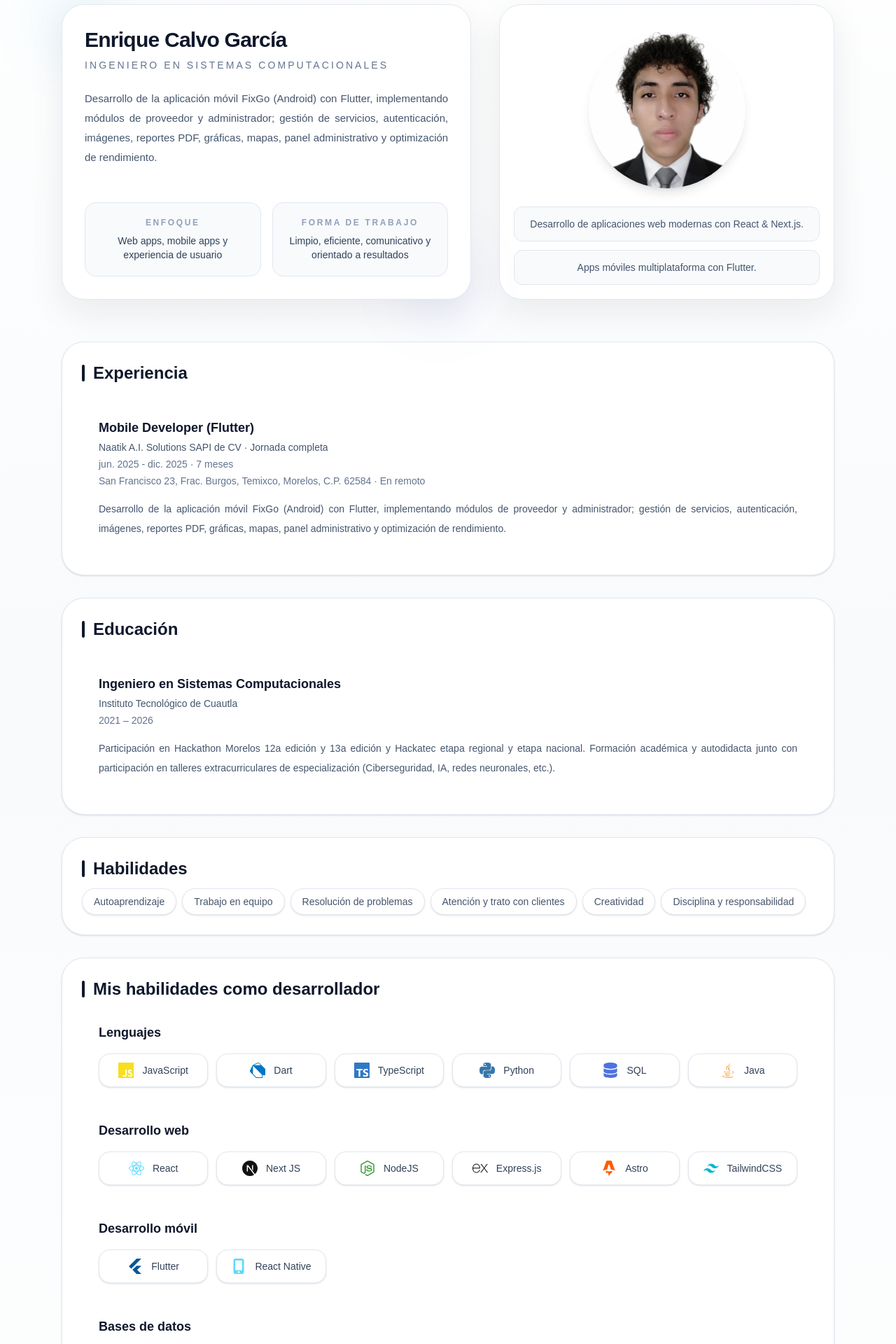
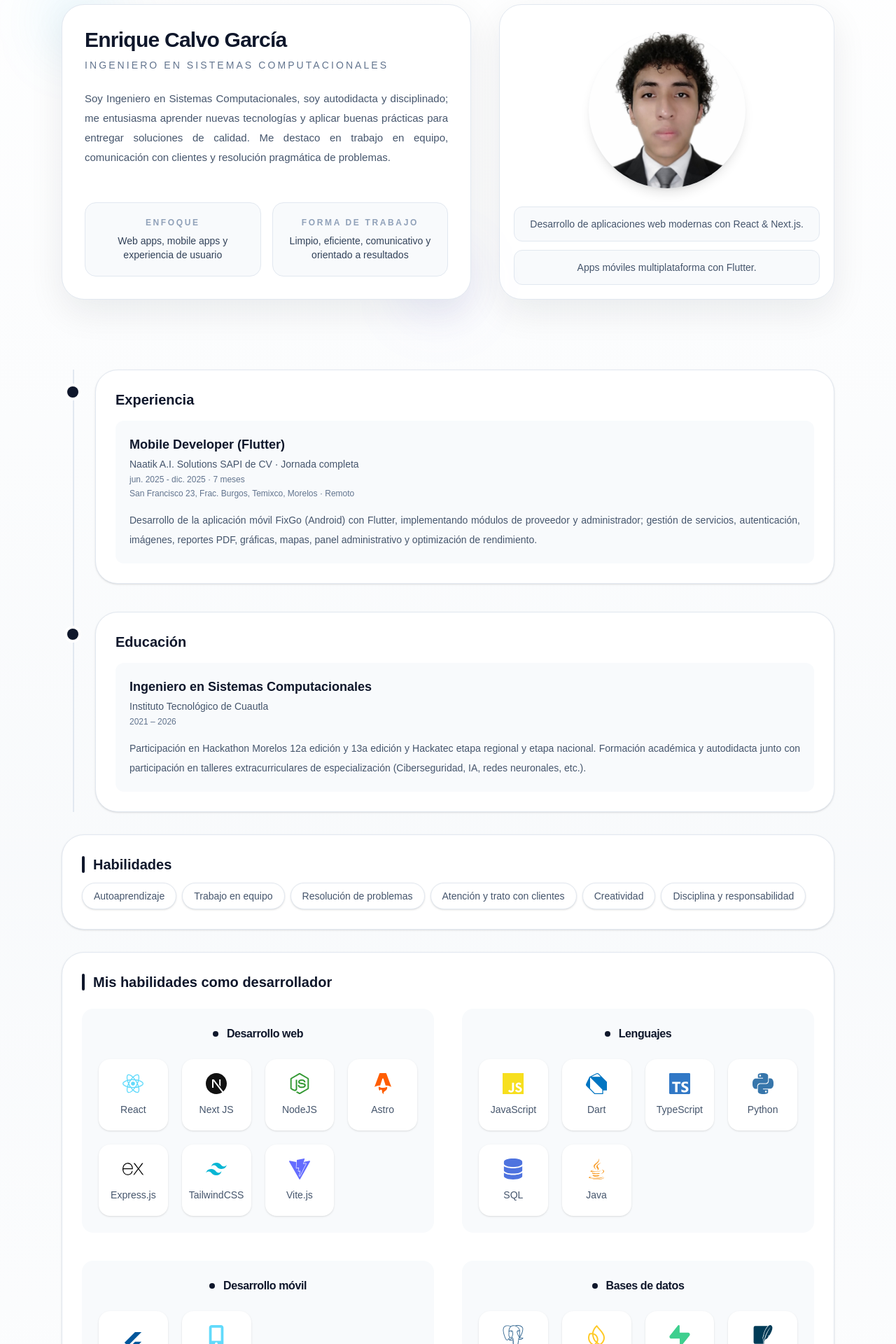
Before and after one commit to KingCalvo/portafolio, a Next.js app: page /about in a window 1280 px wide. Shown: the part 380-2300 px from the top of the page at 70% size. Built offline with nearby package versions, Linux system fonts and the light colour scheme.

Commit message:
About me completo, mejoras en el home y services

```diff
--- a/app/Home/home.tsx
+++ b/app/Home/home.tsx
@@ -216,9 +216,6 @@ export default function Hero() {
       <div className="bg-gradient-to-b from-white via-slate-50 to-white py-24">
         <div className="mx-auto max-w-6xl px-6">
           <div className="text-center">
-            <span className="inline-flex items-center rounded-full border border-slate-200 bg-white px-4 py-1 text-xs font-semibold uppercase tracking-[0.25em] text-slate-500 shadow-sm">
-              About me
-            </span>
             <h2 className="mt-5 text-4xl font-semibold tracking-tight sm:text-5xl transition duration-300 hover:-translate-y-1">
               Acerca de <span className="animate-pulse">mí</span>
             </h2>
@@ -243,11 +240,11 @@ export default function Hero() {
                   </p>
 
                   <p className="mt-6 text-sm leading-7 text-slate-600 sm:text-[15px] text-justify">
-                    Desarrollo de la aplicación móvil FixGo (Android) con
-                    Flutter, implementando módulos de proveedor y administrador;
-                    gestión de servicios, autenticación, imágenes, reportes PDF,
-                    gráficas, mapas, panel administrativo y optimización de
-                    rendimiento.
+                    Soy Ingeniero en Sistemas Computacionales, soy autodidacta y
+                    disciplinado; me entusiasma aprender nuevas tecnologías y
+                    aplicar buenas prácticas para entregar soluciones de
+                    calidad. Me destaco en trabajo en equipo, comunicación con
+                    clientes y resolución pragmática de problemas.
                   </p>
                 </div>
 
@@ -308,23 +305,20 @@ export default function Hero() {
           </div>
 
           {/* Experiencia */}
-          <div className="mt-19">
+          <div className="mt-10 space-y-8 pt-8">
             <h4 className="text-2xl font-semibold text-center">
               Experiencia profesional
             </h4>
+            <div className="rounded-[2rem] border border-slate-200 bg-white p-7 shadow-sm transition duration-300 hover:-translate-y-1 hover:shadow-md">
+              <div className="flex items-center gap-3">
+                <span className="h-6 w-1 rounded-full bg-slate-900" />
+                <h4 className="text-2xl font-semibold">Experiencia</h4>
+              </div>
 
-            <div className="mt-10 space-y-6">
-              <div className="group rounded-2xl border border-slate-200 bg-white p-6 shadow-sm hover:shadow-md transition">
-                <div className="flex items-center justify-between flex-wrap gap-2">
-                  <p className="text-lg font-semibold">
-                    Mobile Developer (Flutter)
-                  </p>
-
-                  <span className="text-xs bg-slate-100 px-3 py-1 rounded-full text-slate-600">
-                    2025
-                  </span>
-                </div>
-
+              <div className="mt-6 rounded-2xl bg-mist-50 p-6">
+                <p className="text-lg font-semibold text-slate-900">
+                  Mobile Developer (Flutter)
+                </p>
                 <p className="mt-1 text-sm font-medium text-slate-600">
                   Naatik A.I. Solutions SAPI de CV · Jornada completa
                 </p>
--- a/app/about/aboutme.tsx
+++ b/app/about/aboutme.tsx
@@ -65,9 +65,10 @@ const techGroups: TechGroup[] = [
       { name: "React", Icon: SiReact, color: "#61DAFB" },
       { name: "Next JS", Icon: SiNextdotjs, color: "#111111" },
       { name: "NodeJS", Icon: SiNodedotjs, color: "#339933" },
+      { name: "Astro", Icon: SiAstro, color: "#FF5D01" },
       { name: "Express.js", Icon: SiExpress, color: "#000000" },
-      { name: "Astro", Icon: SiAstro, color: "#FF5D01" },
       { name: "TailwindCSS", Icon: SiTailwindcss, color: "#06B6D4" },
+      { name: "Vite.js", Icon: SiVite, color: "#646CFF" },
     ],
   },
   {
@@ -80,9 +81,9 @@ const techGroups: TechGroup[] = [
   {
     title: "Bases de datos",
     items: [
+      { name: "Postgres", Icon: SiPostgresql, color: "#336791" },
       { name: "Firebase", Icon: SiFirebase, color: "#FFCA28" },
       { name: "Supabase", Icon: SiSupabase, color: "#3ECF8E" },
-      { name: "Postgres", Icon: SiPostgresql, color: "#336791" },
       { name: "SQLite", Icon: SiSqlite, color: "#003B57" },
       { name: "Redis", Icon: SiRedis, color: "#DC382D" },
       { name: "MongoDB", Icon: SiMongodb, color: "#47A248" },
@@ -96,12 +97,11 @@ const techGroups: TechGroup[] = [
       { name: "Trello", Icon: SiTrello, color: "#0052CC" },
       { name: "Git", Icon: SiGit, color: "#F05032" },
       { name: "GitHub", Icon: SiGithub, color: "#181717" },
+      { name: "Google Cloud", Icon: SiGooglecloud, color: "#4285F4" },
       { name: "npm", Icon: SiNpm, color: "#CB3837" },
+      { name: "pnpm", Icon: SiPnpm, color: "#F69220" },
       { name: "VS Code", Icon: VscVscode, color: "#007ACC" },
-      { name: "pnpm", Icon: SiPnpm, color: "#F69220" },
-      { name: "Vite.js", Icon: SiVite, color: "#646CFF" },
       { name: "Cursor", Icon: FaCode, color: "#111111" },
-      { name: "Google Cloud", Icon: SiGooglecloud, color: "#4285F4" },
     ],
   },
 ];
@@ -111,25 +111,30 @@ function TechChip({ item }: { item: TechItem }) {
 
   return (
     <div
-      className="group relative flex items-center justify-center gap-3 rounded-2xl border border-slate-200 bg-white px-4 py-3 shadow-sm transition duration-300 hover:-translate-y-1 hover:border-[var(--tech-color)]"
+      className="group relative flex flex-col items-center justify-center rounded-2xl bg-white px-5 py-5 shadow-sm transition duration-300 hover:-translate-y-1 hover:shadow-md"
       style={
         {
           "--tech-color": color,
         } as CSSProperties
       }
     >
+      {/* Icono */}
       <Icon
-        size={22}
+        size={30}
         style={{ color }}
         className="transition duration-300 group-hover:scale-110"
       />
 
-      <span className="text-sm font-medium text-slate-700">{item.name}</span>
+      {/* Texto */}
+      <span className="mt-3 text-sm font-medium text-slate-600 text-center">
+        {item.name}
+      </span>
 
+      {/* Glow */}
       <div
         className="pointer-events-none absolute inset-0 rounded-2xl opacity-0 transition duration-300 group-hover:opacity-100"
         style={{
-          boxShadow: `0 0 18px var(--tech-color)`,
+          boxShadow: `0 0 22px var(--tech-color)`,
         }}
       />
     </div>
@@ -138,9 +143,17 @@ function TechChip({ item }: { item: TechItem }) {
 
 function TechGroupCard({ group }: { group: TechGroup }) {
   return (
-    <div className="rounded-2xl bg-white p-6 backdrop-blur-sm ">
-      <h5 className="text-lg font-semibold text-slate-900 ">{group.title}</h5>
-      <div className="mt-4 grid gap-3 sm:grid-cols-2 xl:grid-cols-6">
+    <div className="p-6">
+      {/* Header */}
+      <div className="flex items-center gap-3 justify-center">
+        <div className="h-2 w-2 rounded-full bg-slate-900" />
+        <h5 className="text-base font-semibold text-slate-900 tracking-tight">
+          {group.title}
+        </h5>
+      </div>
+
+      {/* Chips */}
+      <div className="mt-6 grid gap-5 grid-cols-3 sm:grid-cols-4">
         {group.items.map((item) => (
           <TechChip key={item.name} item={item} />
         ))}
@@ -197,10 +210,11 @@ export default function About() {
                 </p>
 
                 <p className="mt-6 text-sm leading-7 text-slate-600 sm:text-[15px] text-justify">
-                  Desarrollo de la aplicación móvil FixGo (Android) con Flutter,
-                  implementando módulos de proveedor y administrador; gestión de
-                  servicios, autenticación, imágenes, reportes PDF, gráficas,
-                  mapas, panel administrativo y optimización de rendimiento.
+                  Soy Ingeniero en Sistemas Computacionales, soy autodidacta y
+                  disciplinado; me entusiasma aprender nuevas tecnologías y
+                  aplicar buenas prácticas para entregar soluciones de calidad.
+                  Me destaco en trabajo en equipo, comunicación con clientes y
+                  resolución pragmática de problemas.
                 </p>
               </div>
 
@@ -260,66 +274,82 @@ export default function About() {
         </div>
 
         <div className="mt-7 space-y-8 pt-8">
+          <div className="mt-10">
+            <div className="relative">
+              {/* Línea */}
+              <div className="absolute left-4 top-0 h-full w-[2px] bg-slate-200" />
+
               {/* Experiencia */}
-          <div className="rounded-[2rem] border border-slate-200 bg-white p-7 shadow-sm transition duration-300 hover:-translate-y-1 hover:shadow-md">
-            <div className="flex items-center gap-3">
-              <span className="h-6 w-1 rounded-full bg-slate-900" />
-              <h4 className="text-2xl font-semibold">Experiencia</h4>
-            </div>
+              <div className="relative pl-12 mb-10">
+                <div className="absolute left-4 top-6 -translate-x-1/2 h-4 w-4 rounded-full bg-slate-900 ring-4 ring-white" />
 
-            <div className="mt-6 rounded-2xl bg-mist-50 p-6">
+                <div className="rounded-[2rem] border border-slate-200 bg-white p-7 shadow-sm">
+                  <h4 className="text-xl font-semibold">Experiencia</h4>
+
+                  <div className="mt-4 rounded-xl bg-slate-50 p-5">
                     <p className="text-lg font-semibold text-slate-900">
                       Mobile Developer (Flutter)
                     </p>
+
                     <p className="mt-1 text-sm font-medium text-slate-600">
                       Naatik A.I. Solutions SAPI de CV · Jornada completa
                     </p>
-              <p className="mt-1 text-sm text-slate-500">
+
+                    <p className="mt-1 text-xs text-slate-500">
                       jun. 2025 - dic. 2025 · 7 meses
                     </p>
-              <p className="mt-1 text-sm text-slate-500">
-                San Francisco 23, Frac. Burgos, Temixco, Morelos, C.P. 62584 ·
-                En remoto
+
+                    <p className="mt-1 text-xs text-slate-500">
+                      San Francisco 23, Frac. Burgos, Temixco, Morelos · Remoto
                     </p>
+
                     <p className="mt-4 text-sm leading-7 text-slate-600 text-justify">
-                Desarrollo de la aplicación móvil FixGo (Android) con Flutter,
-                implementando módulos de proveedor y administrador; gestión de
-                servicios, autenticación, imágenes, reportes PDF, gráficas,
-                mapas, panel administrativo y optimización de rendimiento.
+                      Desarrollo de la aplicación móvil FixGo (Android) con
+                      Flutter, implementando módulos de proveedor y
+                      administrador; gestión de servicios, autenticación,
+                      imágenes, reportes PDF, gráficas, mapas, panel
+                      administrativo y optimización de rendimiento.
                     </p>
+                  </div>
                 </div>
               </div>
 
               {/* Educación */}
-          <div className="rounded-[2rem] border border-slate-200 bg-white p-7 shadow-sm transition duration-300 hover:-translate-y-1 hover:shadow-md">
-            <div className="flex items-center gap-3">
-              <span className="h-6 w-1 rounded-full bg-slate-900" />
-              <h4 className="text-2xl font-semibold">Educación</h4>
-            </div>
+              <div className="relative pl-12">
+                <div className="absolute left-4 top-6 -translate-x-1/2 h-4 w-4 rounded-full bg-slate-900 ring-4 ring-white" />
 
-            <div className="mt-6 rounded-2xl bg-mist-50 p-6">
+                <div className="rounded-[2rem] border border-slate-200 bg-white p-7 shadow-sm">
+                  <h4 className="text-xl font-semibold">Educación</h4>
+
+                  <div className="mt-4 rounded-xl bg-slate-50 p-5">
                     <p className="text-lg font-semibold text-slate-900">
                       Ingeniero en Sistemas Computacionales
                     </p>
+
                     <p className="mt-1 text-sm text-slate-600">
                       Instituto Tecnológico de Cuautla
                     </p>
-              <p className="mt-1 text-sm text-slate-500">2021 – 2026</p>
+
+                    <p className="mt-1 text-xs text-slate-500">2021 – 2026</p>
+
                     <p className="mt-4 text-sm leading-7 text-slate-600 text-justify">
-                Participación en Hackathon Morelos 12a edición y 13a edición y
-                Hackatec etapa regional y etapa nacional. Formación académica y
-                autodidacta junto con participación en talleres
-                extracurriculares de especialización (Ciberseguridad, IA, redes
-                neuronales, etc.).
+                      Participación en Hackathon Morelos 12a edición y 13a
+                      edición y Hackatec etapa regional y etapa nacional.
+                      Formación académica y autodidacta junto con participación
+                      en talleres extracurriculares de especialización
+                      (Ciberseguridad, IA, redes neuronales, etc.).
                     </p>
+                  </div>
+                </div>
+              </div>
             </div>
           </div>
 
           {/* Habilidades */}
-          <div className="rounded-[2rem] border border-slate-200 bg-white p-7 shadow-sm transition duration-300 hover:-translate-y-1 hover:shadow-md">
+          <div className="rounded-[2rem] border border-slate-200 bg-white p-7 shadow-sm">
             <div className="flex items-center gap-3">
               <span className="h-6 w-1 rounded-full bg-slate-900" />
-              <h4 className="text-2xl font-semibold">Habilidades</h4>
+              <h4 className="text-xl font-semibold">Habilidades</h4>
             </div>
 
             <div className="mt-3 flex flex-wrap gap-2">
@@ -335,18 +365,43 @@ export default function About() {
           </div>
 
           {/* Habilidades como desarrollador */}
-          <div className="rounded-[2rem] border border-slate-200 bg-white p-7 shadow-sm transition duration-300 hover:-translate-y-1 hover:shadow-md">
+          <div className="rounded-[2rem] border border-slate-200 bg-white p-7 shadow-sm">
             <div className="flex items-center gap-3">
               <span className="h-6 w-1 rounded-full bg-slate-900" />
-              <h4 className="text-2xl font-semibold">
+              <h4 className="text-xl font-semibold">
                 Mis habilidades como desarrollador
               </h4>
             </div>
 
-            <div className="mt-2 space-y-0">
-              {techGroups.map((group) => (
-                <TechGroupCard key={group.title} group={group} />
-              ))}
+            <div className="mt-6 space-y-10">
+              <div className="grid md:grid-cols-2 gap-10">
+                {/* Columna izquierda */}
+                <div className="space-y-10">
+                  <div className="bg-[#F8FAFC] rounded-2xl">
+                    <TechGroupCard group={techGroups[1]} />
+                  </div>
+
+                  <div className="bg-[#F8FAFC] rounded-2xl">
+                    <TechGroupCard group={techGroups[2]} />
+                  </div>
+                </div>
+
+                {/* Columna derecha */}
+                <div className="space-y-10">
+                  <div className="bg-[#F8FAFC] rounded-2xl">
+                    <TechGroupCard group={techGroups[0]} />
+                  </div>
+
+                  <div className="bg-[#F8FAFC] rounded-2xl">
+                    <TechGroupCard group={techGroups[3]} />
+                  </div>
+                </div>
+              </div>
+
+              {/* Herramientas */}
+              <div className="bg-[#F8FAFC] rounded-2xl pt-6">
+                <TechGroupCard group={techGroups[4]} />
+              </div>
             </div>
           </div>
         </div>
```
Also changed, not shown: app/services/services.tsx (+5 -2 lines). Lines whose indentation alone changed are shown as unchanged.
